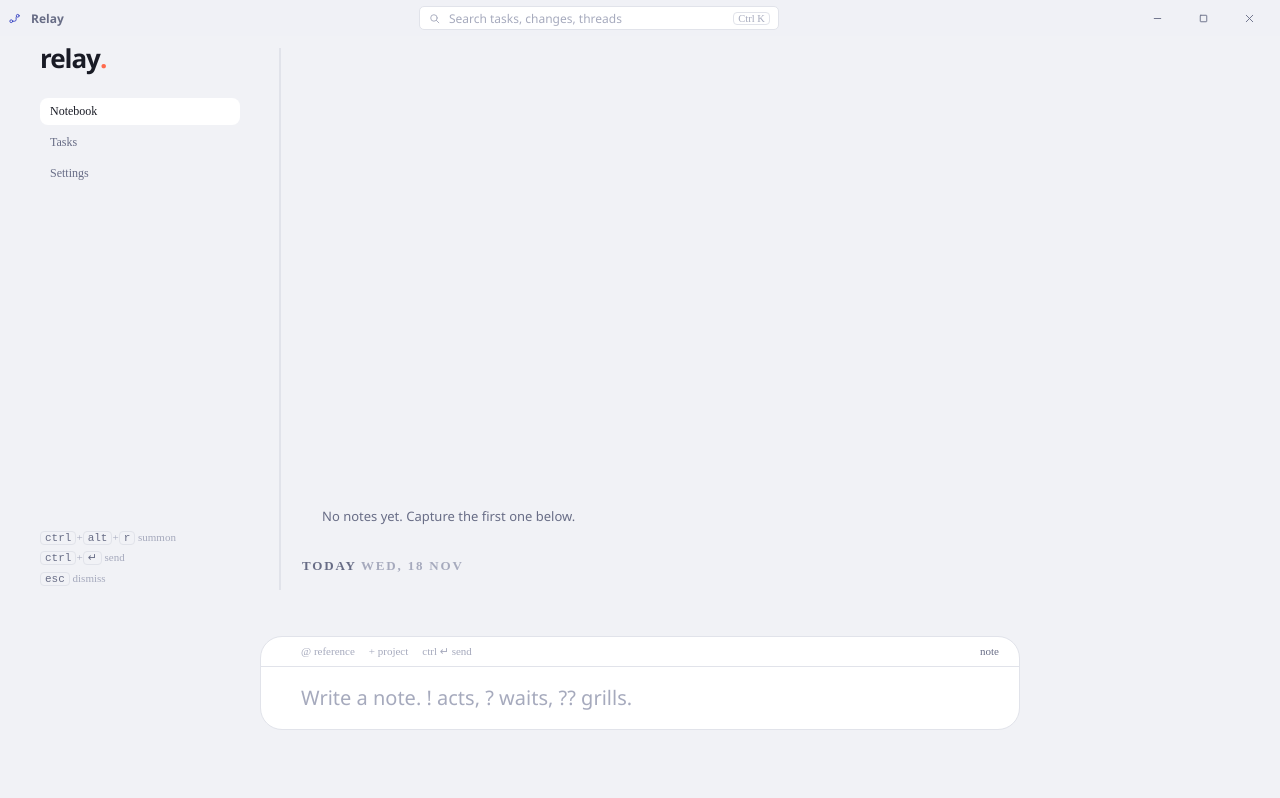
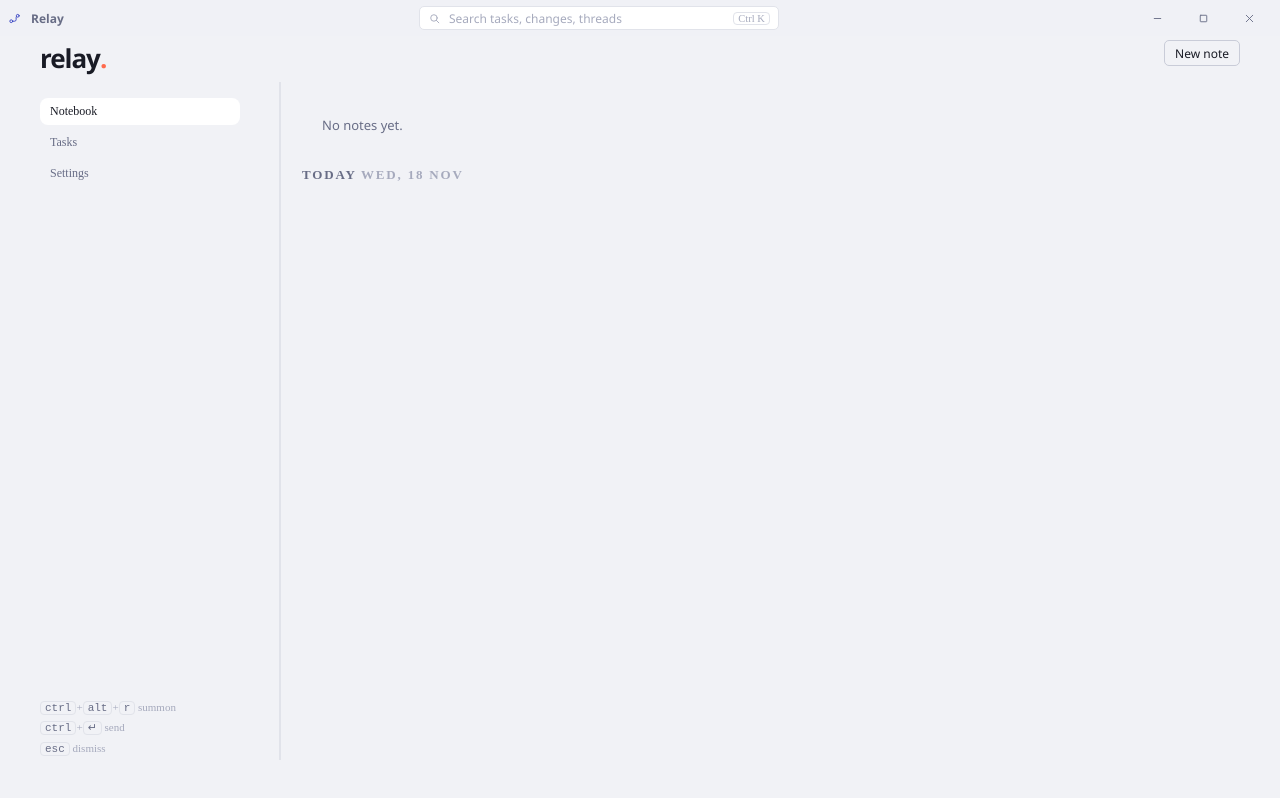
Before and after one commit to uFleck/relay, a React (Vite) app: page / in a window 1280 px wide. Built offline with nearby package versions, Linux system fonts and the light colour scheme; a web font is replaced by a local one.

Commit message:
fix: edit Notebook notes in the shared Composer

```diff
--- a/scripts/visual-parity.mjs
+++ b/scripts/visual-parity.mjs
@@ -119,6 +119,7 @@ async function captureSurface(page, surface, directory) {
       continue;
     }
     if (state.name === "composer-empty") {
+      if (surface === "app") await page.getByRole("button", { name: "New note" }).click();
       await setDraft(page, surface, "");
       await captureElement(page, state[surface], file);
       continue;
--- a/src/App.tsx
+++ b/src/App.tsx
@@ -72,7 +72,7 @@ export default function App() {
         searchRef.current?.select();
         return;
       }
-      if (e.key === "Escape") {
+      if (e.key === "Escape" && !e.defaultPrevented) {
         if (route.task && !typing(e.target)) {
           e.preventDefault();
           closeSheet();
@@ -128,6 +128,7 @@ export default function App() {
             workspace={workspace}
             filter={viewFilter}
             focusNoteId={route.note}
+            onCloseNote={() => setView("notebook")}
             selectedTaskId={route.task}
             onOpenTask={openTask}
             onNotice={setNotice}
--- a/src/app/Notebook.tsx
+++ b/src/app/Notebook.tsx
@@ -1,7 +1,7 @@
 import { useEffect, useMemo, useRef, useState } from "react";
 import { Composer } from "../components/Composer";
-import type { DraftSummary } from "../directives";
-import type { V2Note, V2Project, V2Reference, V2Task, V2WorkspaceSnapshot } from "../ipc";
+import { EMPTY_DRAFT, type DraftSummary } from "../directives";
+import { errorText, v2WorkspaceSnapshot, type V2Note, type V2Project, type V2Reference, type V2Task, type V2WorkspaceSnapshot } from "../ipc";
 import { useEntering } from "../ui/motion";
 import {
   groupByDay,
@@ -28,6 +28,7 @@ interface Props {
   filter: WorkspaceFilter;
   /** A Note opened from search: scroll to it and show its detail editor. */
   focusNoteId?: string | null;
+  onCloseNote: () => void;
   selectedTaskId: string | null;
   onOpenTask: (id: string) => void;
   onNotice: (message: string) => void;
@@ -35,12 +36,15 @@ interface Props {
   onDraftChange?: (draft: DraftSummary) => void;
 }
 
-export function Notebook({ workspace, filter, focusNoteId, selectedTaskId, onOpenTask, onNotice, onSaved, onDraftChange }: Props) {
-  const [editing, setEditing] = useState<string | null>(null);
+type ComposerMode = { kind: "closed" | "capture" } | { kind: "edit"; note: V2Note; returnToCapture: boolean };
+
+export function Notebook({ workspace, filter, focusNoteId, onCloseNote, selectedTaskId, onOpenTask, onNotice, onSaved, onDraftChange }: Props) {
+  const [mode, setMode] = useState<ComposerMode>({ kind: "closed" });
+  const editing = mode.kind === "edit" ? mode.note.id : null;
+  const newNoteButton = useRef<HTMLButtonElement>(null);
   const scrollRef = useRef<HTMLDivElement>(null);
   const followNewest = useRef(true);
   const seen = useRef<ReadonlySet<string>>(new Set());
-  const editScroll = useRef<number | null>(null);
   const initialised = useRef(false);
 
   const notes = useMemo(
@@ -86,35 +90,73 @@ export function Notebook({ workspace, filter, focusNoteId, selectedTaskId, onOpe
   }, [notes, workspace, editing]);
 
   const openEditor = (note: V2Note) => {
-    editScroll.current = scrollRef.current?.scrollTop ?? null;
-    setEditing(note.id);
+    setMode((current) => current.kind === "edit" ? current : {
+      kind: "edit",
+      note,
+      returnToCapture: current.kind === "capture",
+    });
   };
 
-  // A search result addresses a Note by id. Bring it into view and open its editor once.
+  const openedFromSearch = useRef<string | null>(null);
   useEffect(() => {
-    if (!focusNoteId || !workspace) return;
-    const note = workspace.notes.find((candidate) => candidate.id === focusNoteId);
+    if (!focusNoteId) {
+      openedFromSearch.current = null;
+      return;
+    }
+    if (editing || openedFromSearch.current === focusNoteId) return;
+    const note = workspace?.notes.find((candidate) => candidate.id === focusNoteId);
     if (!note) return;
+    openedFromSearch.current = focusNoteId;
+    openEditor(note);
+    requestAnimationFrame(() => scrollRef.current
+      ?.querySelector<HTMLElement>(`[data-note-id="${focusNoteId}"]`)
+      ?.scrollIntoView({ block: "center" }));
+  }, [editing, focusNoteId, workspace]);
+
+  const closeComposer = () => {
+    const resumeDraft = mode.kind === "edit" && mode.returnToCapture;
+    setMode({ kind: resumeDraft ? "capture" : "closed" });
+    if (editing && focusNoteId === editing) onCloseNote();
+    if (!resumeDraft) {
+      onDraftChange?.(EMPTY_DRAFT);
       requestAnimationFrame(() => {
-      scrollRef.current
-        ?.querySelector<HTMLElement>(`[data-note-id="${focusNoteId}"]`)
-        ?.scrollIntoView({ block: "center" });
-      editScroll.current = scrollRef.current?.scrollTop ?? null;
-      setEditing(focusNoteId);
+        const editButton = editing
+          ? scrollRef.current?.querySelector<HTMLButtonElement>(`[data-note-id="${editing}"] .nb-edit`)
+          : null;
+        (editButton ?? newNoteButton.current)?.focus({ preventScroll: true });
       });
-  }, [focusNoteId, workspace]);
+    }
+  };
 
-  const closeEditor = () => {
-    setEditing(null);
-    const at = editScroll.current;
-    editScroll.current = null;
-    if (at !== null) requestAnimationFrame(() => {
-      if (scrollRef.current) scrollRef.current.scrollTop = at;
-    });
+  const reloadNote = async (id: string) => {
+    try {
+      const latest = (await v2WorkspaceSnapshot()).notes.find((note) => note.id === id);
+      if (!latest) {
+        onNotice("This note has been deleted.");
+        closeComposer();
+        return;
+      }
+      setMode((current) => current.kind === "edit" && current.note.id === id
+        ? { ...current, note: latest }
+        : current);
+    } catch (cause) {
+      onNotice(`Could not reload the note: ${errorText(cause)}`);
+    }
   };
 
   return (
     <section className="main notebook" aria-label="Notebook">
+      <div className="nb-toolbar">
+        <button
+          ref={newNoteButton}
+          type="button"
+          className="btn"
+          onClick={() => setMode({ kind: "capture" })}
+          disabled={mode.kind !== "closed"}
+        >
+          New note
+        </button>
+      </div>
       <div
         className="scroll nb-scroll"
         data-parity="timeline"
@@ -127,7 +169,7 @@ export function Notebook({ workspace, filter, focusNoteId, selectedTaskId, onOpe
           <p className="empty nb-empty">
             {filter.filtering && filter.ready
               ? "No note matches this filter."
-              : "No notes yet. Capture the first one below."}
+              : "No notes yet."}
           </p>
         )}
         {groups.map((group) => (
@@ -142,24 +184,42 @@ export function Notebook({ workspace, filter, focusNoteId, selectedTaskId, onOpe
                 note={note}
                 projects={projects}
                 editing={editing === note.id}
+                editorOpen={editing !== null}
                 selectedTaskId={selectedTaskId}
                 fresh={enteringNotes.has(note.id)}
                 freshTasks={enteringTasks}
                 onEdit={() => openEditor(note)}
-                onCloseEdit={closeEditor}
                 onOpenTask={onOpenTask}
-                onNotice={onNotice}
-                onSaved={() => {
-                  closeEditor();
-                  onSaved();
-                }}
               />
             ))}
           </section>
         ))}
       </div>
-      <div className="nb-dock" data-parity="composer-dock">
-        <Composer onSaved={() => onSaved()} onNotice={onNotice} onDraftChange={onDraftChange} />
+      <div className="nb-dock" hidden={mode.kind === "closed"} data-parity="composer-dock">
+        <div hidden={mode.kind !== "capture"}>
+          <Composer
+            autoFocus={mode.kind === "capture"}
+            onSaved={onSaved}
+            onNotice={onNotice}
+            onDraftChange={mode.kind === "capture" ? onDraftChange : undefined}
+            onClose={closeComposer}
+          />
+        </div>
+        {mode.kind === "edit" && (
+          <Composer
+            key={`${mode.note.id}:${mode.note.revision}`}
+            note={mode.note}
+            autoFocus
+            onSaved={() => {
+              closeComposer();
+              onSaved();
+            }}
+            onNotice={onNotice}
+            onDraftChange={onDraftChange}
+            onClose={closeComposer}
+            onReload={() => void reloadNote(mode.note.id)}
+          />
+        )}
       </div>
     </section>
   );
@@ -169,28 +229,24 @@ interface CardProps {
   note: V2Note;
   projects: V2Project[];
   editing: boolean;
+  editorOpen: boolean;
   selectedTaskId: string | null;
   fresh: boolean;
   freshTasks: ReadonlySet<string>;
   onEdit: () => void;
-  onCloseEdit: () => void;
   onOpenTask: (id: string) => void;
-  onNotice: (message: string) => void;
-  onSaved: () => void;
 }
 
 function NoteCard({
   note,
   projects,
   editing,
+  editorOpen,
   selectedTaskId,
   fresh,
   freshTasks,
   onEdit,
-  onCloseEdit,
   onOpenTask,
-  onNotice,
-  onSaved,
 }: CardProps) {
   const active = new Set(note.lines.map((line) => line.id));
   // A removed source line has no active row; its Task still belongs to this Note and is
@@ -213,26 +269,13 @@ function NoteCard({
             : ""}
         </span>
         <span className="push" />
-        {editing ? (
-          <button type="button" className="btn ghost" onClick={onCloseEdit}>
-            Close editor
+        <div className="nb-note-actions">
+          <button type="button" className="btn ghost nb-edit" onClick={onEdit} disabled={editorOpen}>
+            {editing ? "Editing" : "Edit"}
           </button>
-        ) : (
-          <button type="button" className="btn ghost" onClick={onEdit}>
-            Edit
-          </button>
-        )}
+        </div>
       </div>
 
-      {editing ? (
-        <Composer
-          key={`${note.id}:${note.revision}`}
-          note={note}
-          onSaved={onSaved}
-          onNotice={onNotice}
-          onReload={onSaved}
-        />
-      ) : (
       <div className="nb-lines">
         {note.lines.map((line) => {
           const lineTasks = note.tasks.filter((task) => task.sourceLineId === line.id);
@@ -272,7 +315,6 @@ function NoteCard({
           </div>
         )}
       </div>
-      )}
     </article>
   );
 }
--- a/src/components/Composer.tsx
+++ b/src/components/Composer.tsx
@@ -14,10 +14,36 @@ import { ReferenceEditor } from "./ReferenceEditor";
 /* One input for both surfaces. Create sends text; Edit sends fields keyed by the saved
    lineId, so a promoted Task keeps its source line even after the text is rewritten. */
 
-interface DraftLine {
-  key: string;
-  lineId: string | null;
-  text: string;
+// Keep stable ids for unchanged lines, including moves within a replaced section.
+// Reuse the remaining ids in order for lines whose text was rewritten.
+function reviseLines(current: V2LineInput[], text: string): V2LineInput[] {
+  const next = text.split("\n");
+  let start = 0;
+  while (start < next.length && current[start]?.text === next[start]) start++;
+  let oldEnd = current.length;
+  let newEnd = next.length;
+  while (oldEnd > start && newEnd > start && current[oldEnd - 1].text === next[newEnd - 1]) {
+    oldEnd--;
+    newEnd--;
+  }
+  const changed = current.slice(start, oldEnd);
+  const indexesByText = new Map<string, number[]>();
+  for (let index = changed.length - 1; index >= 0; index--) {
+    const { text } = changed[index];
+    const indexes = indexesByText.get(text) ?? [];
+    indexes.push(index);
+    indexesByText.set(text, indexes);
+  }
+  const middle = next.slice(start, newEnd);
+  const matches = middle.map((text) => indexesByText.get(text)?.pop());
+  const used = new Set(matches);
+  const rewritten = changed.filter((_, index) => !used.has(index)).values();
+  const lines = middle.map((text, index) => {
+    const previous = matches[index];
+    if (previous !== undefined) return changed[previous];
+    return { lineId: rewritten.next().value?.lineId ?? null, text };
+  });
+  return [...current.slice(0, start), ...lines, ...current.slice(oldEnd)];
 }
 
 export interface ComposerProps {
@@ -31,6 +57,7 @@ export interface ComposerProps {
   onReload?: () => void;
   compact?: boolean;
   autoFocus?: boolean;
+  onClose?: () => void;
   /** Reports the draft's first mode and counts to the host's wordmark and footer. */
   onDraftChange?: (draft: DraftSummary) => void;
 }
@@ -48,22 +75,29 @@ export function Composer({
   onReload,
   compact,
   autoFocus,
+  onClose,
   onDraftChange,
 }: ComposerProps) {
   const dock = useDock();
   const [text, setText] = useState("");
-  const [lines, setLines] = useState<DraftLine[]>(() =>
-    (note?.lines ?? []).map((line) => ({ key: line.id, lineId: line.id, text: line.text })),
+  const [lines, setLines] = useState<V2LineInput[]>(() =>
+    (note?.lines ?? []).map((line) => ({ lineId: line.id, text: line.text })),
   );
   const [busy, setBusy] = useState(false);
   const [error, setError] = useState<string | null>(null);
   const [stale, setStale] = useState(false);
   const [focused, setFocused] = useState(false);
   const busyRef = useRef(false);
+  const localInput = useRef<HTMLTextAreaElement>(null);
+  const inputRef = dock?.inputRef ?? localInput;
   const submissionKey = useRef<string | null>(null);
 
   const draftText = note ? lines.map((line) => line.text).join("\n") : text;
   const draft = useMemo(() => draftSummary(draftText), [draftText]);
+
+  useEffect(() => {
+    if (autoFocus) inputRef.current?.focus();
+  }, [autoFocus, inputRef]);
 
   useEffect(() => {
     onActiveChange?.(focused || busy);
@@ -82,10 +116,10 @@ export function Composer({
     [note, dock?.reportPicker],
   );
 
-  const changeLine = (key: string, value: string) =>
-    setLines((current) => current.map((line) => (line.key === key ? { ...line, text: value } : line)));
-  const addLine = () => setLines((current) => [...current, { key: newKey(), lineId: null, text: "" }]);
-  const removeLine = (key: string) => setLines((current) => current.filter((line) => line.key !== key));
+  const changeText = (value: string) => {
+    if (note) setLines((current) => reviseLines(current, value));
+    else setText(value);
+  };
 
   const submit = async () => {
     if (busyRef.current) return;
@@ -99,9 +133,7 @@ export function Composer({
           kind: "edit",
           noteId: note.id,
           expectedRevision: note.revision,
-          lines: lines.map(
-            ({ lineId, text }): V2LineInput => ({ lineId, text }),
-          ),
+          lines,
         }
       : {
           kind: "create",
@@ -113,7 +145,7 @@ export function Composer({
       const saved = await v2ComposerSave(request);
       if (note) {
         setLines(
-          saved.lines.map((line) => ({ key: line.id, lineId: line.id, text: line.text })),
+          saved.lines.map((line) => ({ lineId: line.id, text: line.text })),
         );
       } else {
         setText("");
@@ -139,51 +171,18 @@ export function Composer({
       data-first-mode={draft.mode ?? undefined}
       data-counts={`${draft.counts.act}-${draft.counts.wait}-${draft.counts.grill}`}
     >
-      {note ? (
-        <div className="composer-lines">
-          {lines.map((line) => (
-            <div className="composer-line" key={line.key}>
-              <div data-line-id={line.lineId ?? "new"} className="composer-line-editor">
       <ReferenceEditor
-                  multiline={false}
-                  value={line.text}
-                  ariaLabel="Note line"
-                  placeholder="! Act · ? Wait · ?? Grill · plain text"
-                  onChange={(text) => changeLine(line.key, text)}
+        value={draftText}
+        placeholder="Write a note. ! acts, ? waits, ?? grills."
+        ariaLabel={note ? "Edit note" : "Composer"}
+        onChange={changeText}
         onSubmit={() => void submit()}
         onActiveChange={setFocused}
-                />
-              </div>
-              <button
-                type="button"
-                className="ib"
-                title="Remove line"
-                aria-label="Remove line"
-                onClick={() => removeLine(line.key)}
-              >
-                ×
-              </button>
-            </div>
-          ))}
-          <button type="button" className="btn ghost" onClick={addLine}>
-            + Add line
-          </button>
-        </div>
-      ) : (
-        <ReferenceEditor
-          value={text}
-          placeholder="Write a note. ! acts, ? waits, ?? grills."
-          ariaLabel="Composer"
-          autoFocus={autoFocus}
-          onChange={setText}
-          onSubmit={() => void submit()}
-          onActiveChange={setFocused}
-          inputRef={dock?.inputRef}
+        inputRef={inputRef}
         onPickerChange={reportPicker}
         onPickerTransitionEnd={dock?.onPickerTransitionEnd}
         onEscConsumed={dock?.reportEsc}
       />
-      )}
       {error && (
         <div className="composer-err" role="alert">
           {error}
@@ -201,6 +200,11 @@ export function Composer({
         <span className="meta composer-count" aria-live="polite">
           {draftLabel(draft)}
         </span>
+        {onClose && (
+          <button type="button" className="btn ghost" disabled={busy} onClick={onClose}>
+            {note ? "Cancel" : "Close composer"}
+          </button>
+        )}
         <button type="button" className="btn pri composer-submit" disabled={busy} onClick={() => void submit()}>
           {busy ? "Saving…" : note ? "Save changes" : "Capture"}
         </button>
--- a/src/components/ReferenceEditor.tsx
+++ b/src/components/ReferenceEditor.tsx
@@ -80,6 +80,7 @@ export function ReferenceEditor({
   const [highlight, setHighlight] = useState(0);
   const [errorToken, setErrorToken] = useState<string | null>(null);
   const inputRef = useRef<HTMLTextAreaElement>(null);
+  const decorationRef = useRef<HTMLDivElement>(null);
   const undo = useRef<EditorState[]>([]);
   const lastConversion = useRef<{ chip: Chip; delimiter: string; at: number } | null>(null);
   const lastPaste = useRef<{ at: number; previous: EditorState } | null>(null);
@@ -623,7 +624,7 @@ export function ReferenceEditor({
   return (
     <div className="ref-editor">
       <div className="ref-editor-surface" data-multiline={multiline ? "true" : "false"}>
-        <div className="ref-editor-decoration" aria-hidden="true">
+        <div className="ref-editor-decoration" aria-hidden="true" ref={decorationRef}>
           {decorate()}
         </div>
         <textarea
@@ -641,6 +642,9 @@ export function ReferenceEditor({
           autoFocus={autoFocus}
           onChange={(event) => changed(event.target.value, event.target.selectionStart)}
           onKeyDown={keyDown}
+          onScroll={(event) => {
+            if (decorationRef.current) decorationRef.current.scrollTop = event.currentTarget.scrollTop;
+          }}
           onPaste={(event) => void paste(event)}
           onCopy={copy}
           onFocus={() => onActiveChange?.(true)}
--- a/src/styles/main-dock.css
+++ b/src/styles/main-dock.css
@@ -86,16 +86,17 @@
   font-weight: 400;
   letter-spacing: normal;
 }
-.nb-note-head .btn {
-  position: absolute;
-  top: 0;
-  right: 0;
+.nb-note-actions {
+  display: flex;
+  gap: 4px;
   opacity: 0;
-  transition: opacity var(--fast) var(--ease);
 }
-.nb-note:hover .nb-note-head .btn,
-.nb-note:focus-within .nb-note-head .btn {
+.nb-note:hover .nb-note-actions,
+.nb-note:focus-within .nb-note-actions {
   opacity: 1;
+}
+@media (hover: none) {
+  .nb-note-actions { opacity: 1; }
 }
 .nb-lines {
   gap: 0;
@@ -195,7 +196,7 @@
   position: relative;
   display: block;
   height: 100%;
-  padding: 40px 40px 210px;
+  padding: 40px;
   overflow: hidden;
   background: var(--bg-page);
 }
@@ -287,29 +288,25 @@
 
 .main.notebook {
   position: static;
-  grid-template-rows: minmax(0, 1fr) auto;
+  grid-template-rows: auto minmax(0, 1fr) auto;
   overflow: visible;
   background: transparent;
 }
+.nb-toolbar {
+  display: flex;
+  justify-content: flex-end;
+  margin-bottom: 8px;
+}
 .nb-scroll {
   position: relative;
-  display: flex;
-  flex-direction: column;
-  justify-content: flex-end;
   padding: 0 0 10px 34px;
 }
 .nb-dock {
-  position: absolute;
-  left: 50%;
-  bottom: 70px;
   z-index: 20;
-  width: 760px;
-  max-width: calc(100% - 80px);
-  transform: translateX(-50%);
+  width: min(100%, 760px);
+  justify-self: center;
 }
-
 .nb-dock .composer {
-  flex-direction: column-reverse;
   gap: 0;
   overflow: hidden;
   border: 1px solid var(--border-default);
@@ -328,7 +325,7 @@
   border-radius: 0;
   background: transparent;
   padding: 16px 20px 16px var(--dock-gut);
-  font: 400 20px/30px var(--font-prose);
+  font: 400 17px/25px var(--font-prose);
   letter-spacing: normal;
 }
 .nb-dock .ref-editor-input {
@@ -336,7 +333,8 @@
   height: 100%;
   max-height: none;
   resize: none;
-  overflow: hidden;
+  overflow: auto;
+  scrollbar-width: none;
   color: transparent;
   caret-color: var(--text-primary);
 }
@@ -349,16 +347,18 @@
 }
 .nb-dock .ref-editor-decoration {
   min-height: 30px;
-  overflow: visible;
+  max-height: 30vh;
+  overflow: hidden;
   color: var(--text-primary);
 }
 .nb-dock .composer-actions {
   flex: none;
-  align-items: normal;
-  gap: 14px;
+  align-items: center;
+  flex-wrap: wrap;
+  gap: 8px 14px;
   padding: 8px 20px 8px var(--dock-gut);
-  border-top: 0;
-  border-bottom: 1px solid var(--border-default);
+  border-top: 1px solid var(--border-default);
+  border-bottom: 0;
   font: 400 11px var(--font-mono);
   letter-spacing: normal;
   color: var(--text-tertiary);
@@ -377,9 +377,6 @@
   font: inherit;
   letter-spacing: normal;
   white-space: normal;
-}
-.nb-dock .composer-submit {
-  display: none;
 }
 .nb-dock .ref-picker {
   position: static;
```
Also changed, not shown: src/styles/composer.css (+2 -26 lines), 2 other files (tests, documents, lock files or other folders). Lines whose indentation alone changed are shown as unchanged.
